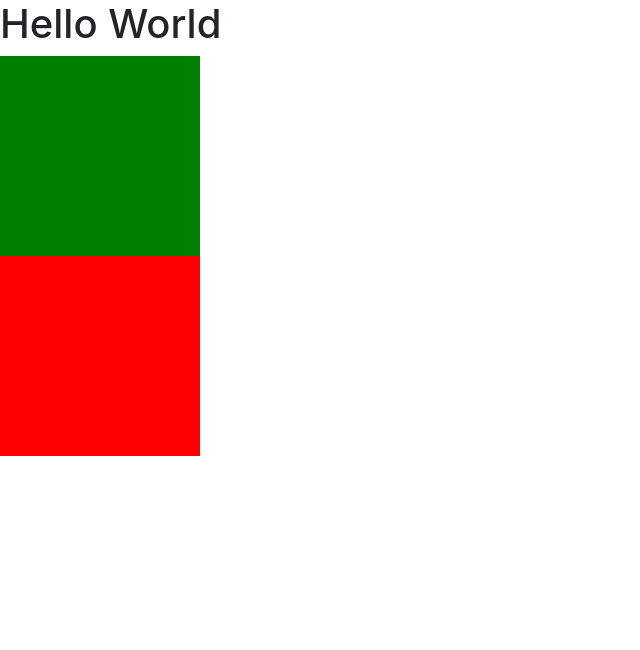
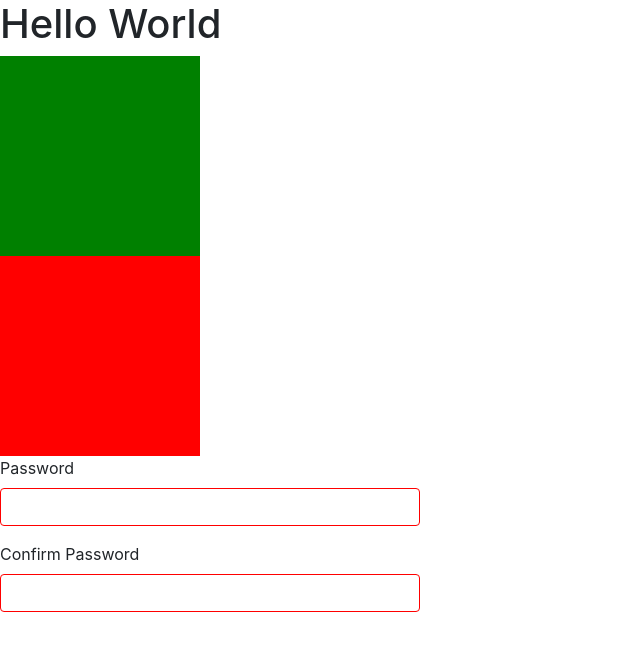
Before and after one commit to Avi-Cohen-Nehemia/advanced-react, a React (Create React App) app: page / in a window 1280 px wide. Shown: the top 650 px of the page, without its empty margins (0-640 px from the left). Built offline with nearby package versions, Linux system fonts and the light colour scheme.

Commit message:
solve lifting state - exercise 2

```diff
--- a/src/App.js
+++ b/src/App.js
@@ -1,11 +1,13 @@
 import React from 'react';
 import Squares from './components/liftingState/Squares';
+import SignUp from './components/liftingState/SignUp'
 
 const App = () => {
     return (
         <div>
             <h1>Hello World</h1>
             <Squares />
+            <SignUp minimumLength={ 12 }/>
         </div>
     );
 }
--- /dev/null
+++ b/src/components/liftingState/SignUp/Password/index.js
@@ -0,0 +1,36 @@
+import React from 'react';
+import PropTypes from 'prop-types';
+
+const Password = ({ color, label, handleChange, value }) => {
+    return (
+        <div className='form-row'>
+            <div className='form-group col-md-4'>
+                <label forhtml={ label }>{ label }</label>
+                <input
+                    id={ label }
+                    value={ value }
+                    onChange={ handleChange }
+                    className='form-control'
+                    type='password'
+                    style={{ border: `solid 1px ${color}` }}
+                />
+            </div>
+        </div>
+    );
+
+}
+
+Password.defaultProps = {
+    color: 'red',
+    label: 'input',
+    value: ''
+}
+
+Password.propTypes = {
+    color: PropTypes.string,
+    label: PropTypes.string.isRequired,
+    handleChange: PropTypes.func,
+    value: PropTypes.string
+}
+
+export default Password;
--- /dev/null
+++ b/src/components/liftingState/SignUp/index.js
@@ -0,0 +1,51 @@
+import React, { Component } from "react";
+import Password from './Password';
+
+class SignUp extends Component {
+    constructor(props) {
+        super(props)
+
+        this.state = {
+            password: '',
+            confirm: '',
+        }
+
+        this.handlePassword = this.handlePassword.bind(this)
+        this.handleConfirm = this.handleConfirm.bind(this)
+    }
+
+    handlePassword(e) {
+        let value = e.currentTarget.value;
+        this.setState({ password: value })
+    }
+
+    handleConfirm(e) {
+        let value = e.currentTarget.value;
+        this.setState({ confirm: value })
+    }
+
+    render() {
+        const { minimumLength } = this.props;
+        const { password, confirm } = this.state;
+        let color = (password === confirm) && (password.length >= minimumLength) ? 'green' : 'red'
+
+        return (
+            <form>
+                <Password
+                    label={ 'Password' }
+                    color={ color }
+                    value={ password }
+                    handleChange={ (e) => this.handlePassword(e) }
+                />
+                <Password
+                    label={ 'Confirm Password' }
+                    color={ color }
+                    value={ confirm }
+                    handleChange={ (e) => this.handleConfirm(e) }
+                />
+            </form>
+        );
+    }
+}
+
+export default SignUp;
--- a/src/components/liftingState/Squares/index.js
+++ b/src/components/liftingState/Squares/index.js
@@ -1,5 +1,5 @@
 import React, { Component } from "react";
-import Square from './../Square'
+import Square from './Square'
 
 class Squares extends Component {
     constructor(props) {
```
Also changed, not shown: src/components/liftingState/Squares/Square/index.js (renamed from src/components/liftingState/Square/index.js).
